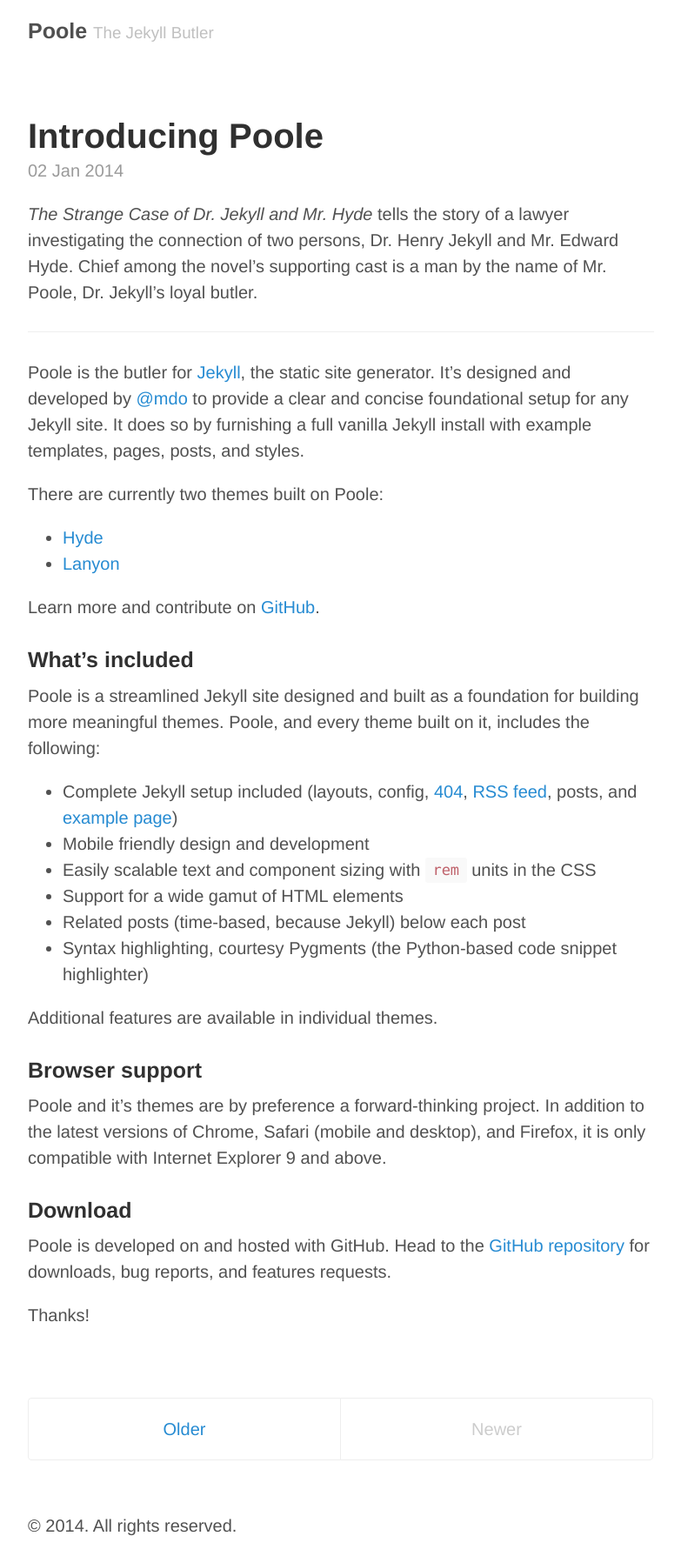
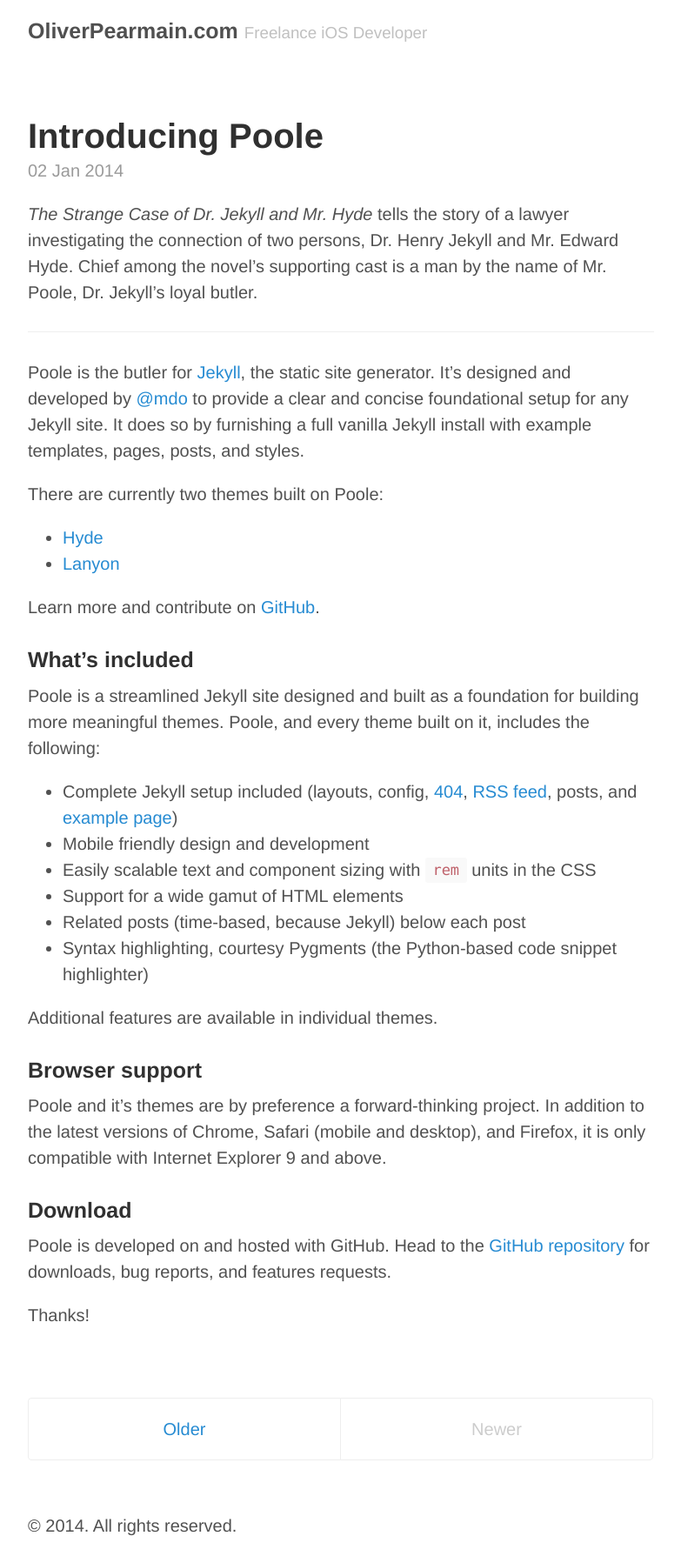
Before and after one commit to OliverPearmain/oliverpearmain.github.io, a Jekyll site: the page built from index.html, in a window 1280 px wide. Shown: the whole page at 87% size, without its empty margins (248-1031 px from the left). Built offline with Jekyll 4.4.1, drawn with Linux system fonts in a browser that asks for light colours; Markdown is read by kramdown in place of the engine named in the settings; the list of posts is cut into pages by our own code.

Commit message:
Updated _config.yml file with my personal details.

```diff
--- a/_config.yml
+++ b/_config.yml
@@ -6,17 +6,17 @@
 permalink:        pretty
 
 # Setup
-title:            Poole
-tagline:          The Jekyll Butler
-url:              http://getpoole.com
+title:            OliverPearmain.com
+tagline:          Freelance iOS Developer
+url:              http://oliverpearmain.com
 paginate:         1
 baseurl:          /
 author:
-  name:           Mark Otto
-  url:            https://twitter.com/mdo
-  email:          markdotto@gmail.com
+  name:           Oliver Pearmain
+  url:            http://oliverpearmain.com
+  email:          oliverpearmain@gmail.com
 
 # Custom vars
 version:          1.0.0
 github:
-  repo:           https://github.com/poole/poole
+  repo:           https://github.com/OliverPearmain/oliverpearmain.github.io
```
